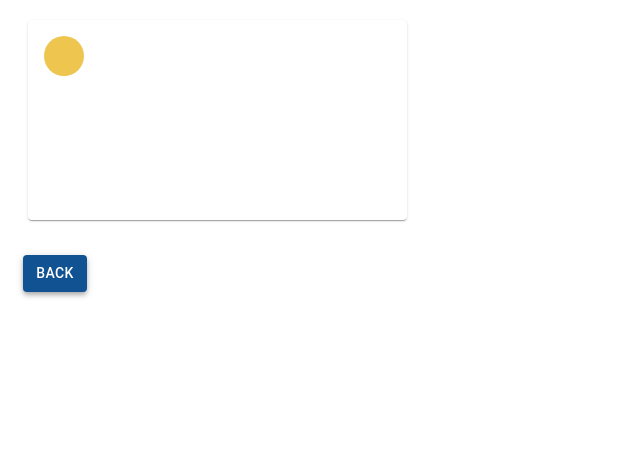
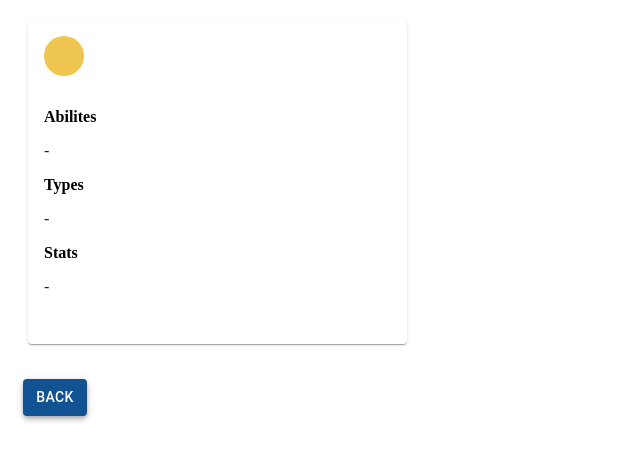
Before and after one commit to hendri1/pokedex, a React (Create React App) app: page /detail in a window 1280 px wide. Shown: the top 460 px of the page, without its empty margins (0-640 px from the left). Built offline with nearby package versions, Linux system fonts and the light colour scheme; no server answers.

Commit message:
feat: add detail pokemon

```diff
--- a/src/components/atoms/MyLabel/index.js
+++ b/src/components/atoms/MyLabel/index.js
@@ -1,25 +1,30 @@
 import React from 'react'
 import PropTypes from 'prop-types'
-import styled from 'styled-components'
+import styled, { css } from 'styled-components'
 
 const MyLabelStyled = styled.label`
   color: #000;
   z-index: 1;
   pointer-events: none;
+
+  ${({ bold }) => bold && css`
+    font-weight: bold;
+  `}
 `
 
 function MyLabel (props) {
-  const { title } = props
+  const { title, bold } = props
 
   return (
-    <MyLabelStyled>
+    <MyLabelStyled bold={bold}>
       {title}
     </MyLabelStyled>
   )
 }
 
 MyLabel.propTypes = {
-  title: PropTypes.string.isRequired
+  title: PropTypes.string.isRequired,
+  bold: PropTypes.bool
 }
 
 export default MyLabel
--- a/src/components/molecules/MyCard/index.js
+++ b/src/components/molecules/MyCard/index.js
@@ -130,7 +130,7 @@ MyCard.propTypes = {
 }
 
 MyCard.defaultProps = {
-  id: 0,
+  id: '',
   avatarSuffix: '',
   labelName: '',
   sourceImage: '',
@@ -140,7 +140,9 @@ MyCard.defaultProps = {
 
 function MyCardContent ({ children }) {
   return (
-    <div dangerouslySetInnerHTML={{ __html: children }} />
+    <div>
+      {children}
+    </div>
   )
 }
 
@@ -152,7 +154,9 @@ MyCard.Content = MyCardContent
 
 function MyCardFooter ({ children }) {
   return (
-    <div dangerouslySetInnerHTML={{ __html: children }} />
+    <div>
+      {children}
+    </div>
   )
 }
 
--- a/src/pages/Detail/index.js
+++ b/src/pages/Detail/index.js
@@ -1,7 +1,7 @@
 import React, { useState, useEffect } from 'react'
 import { useHistory, useLocation } from 'react-router-dom'
 
-import { MyButton } from 'components/atoms'
+import { MyLabel, MyButton } from 'components/atoms'
 import { MyCard } from 'components/molecules'
 
 import { PokemonGetService } from 'services'
@@ -37,6 +37,45 @@ const Home = () => {
     history.push('/')
   }
 
+  function renderAbilites () {
+    if (!pokemon.abilities) return <p>-</p>
+
+    const elem = []
+    pokemon.abilities.forEach((item, index) => {
+      elem.push(
+        <p key={index}>- {item.ability.name}</p>
+      )
+    })
+
+    return elem
+  }
+
+  function renderTypes () {
+    if (!pokemon.types) return <p>-</p>
+
+    const elem = []
+    pokemon.types.forEach((item, index) => {
+      elem.push(
+        <p key={index}>- {item.type.name}</p>
+      )
+    })
+
+    return elem
+  }
+
+  function renderStats () {
+    if (!pokemon.stats) return <p>-</p>
+
+    const elem = []
+    pokemon.stats.forEach((item, index) => {
+      elem.push(
+        <p key={index}>- {item.stat.name} : {item.base_stat}</p>
+      )
+    })
+
+    return elem
+  }
+
   return (
     <div>
       <MyCard
@@ -45,7 +84,25 @@ const Home = () => {
         sourceImage={pokemon.sprites ? pokemon.sprites.front_default : ''}
         altImage={pokemon.name}
         full
-      />
+      >
+        <MyCard.Content>
+          <MyLabel
+            title='Abilites'
+            bold
+          />
+          {renderAbilites()}
+          <MyLabel
+            title='Types'
+            bold
+          />
+          {renderTypes()}
+          <MyLabel
+            title='Stats'
+            bold
+          />
+          {renderStats()}
+        </MyCard.Content>
+      </MyCard>
       <MyButton
         title='Back'
         onClick={goBack}
```
